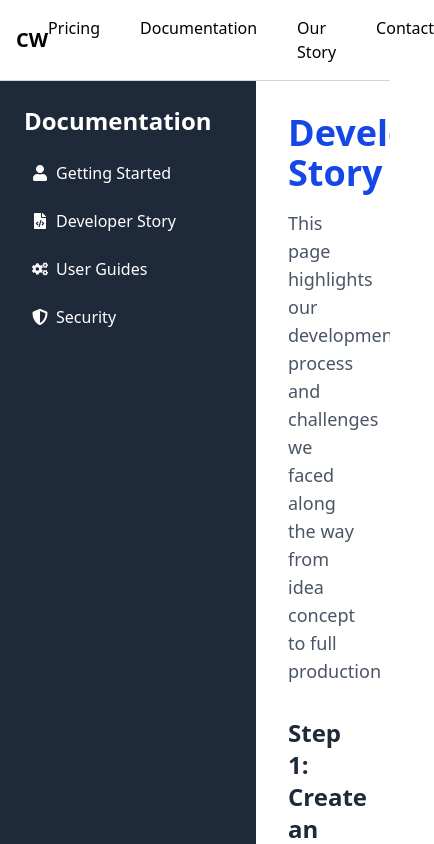
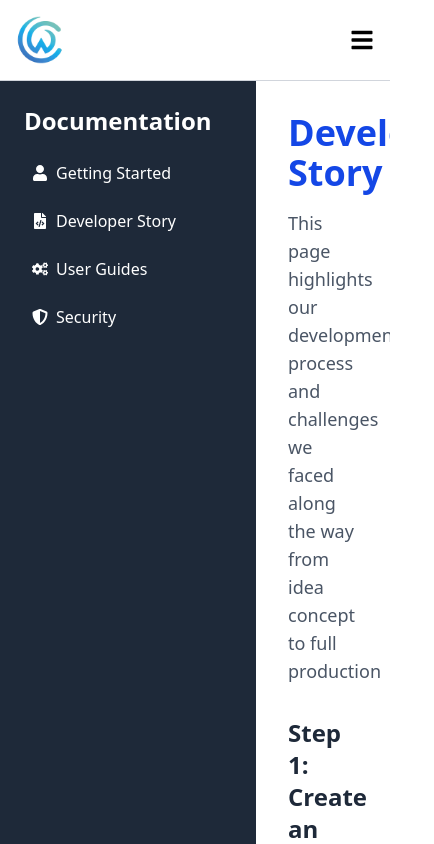
Before and after one commit to PeanutSoup55/cwlanding, a React (Vite) app: page /story in a window 390 px wide. Shown: the top 844 px of the page, 434 px wide, since content can reach past the window. Built offline with nearby package versions, Linux system fonts and the light colour scheme.

Commit message:
made navbar mobile responsive

```diff
--- a/src/components/Navbar.jsx
+++ b/src/components/Navbar.jsx
@@ -1,21 +1,48 @@
-import React from "react";
+import React, { useState } from "react";
 import { Link } from "react-router-dom";
+import { FaBars, FaTimes } from "react-icons/fa"; // Icons for menu toggle
+import cw from "../assets/cw.png";
 
 const Navbar = () => {
+  const [isOpen, setIsOpen] = useState(false);
+
   return (
-    <nav className="top-0 left-0 w-full bg-transparent py-4 z-10">
+    <nav className="top-0 left-0 w-full bg-transparent py-4">
       <div className="container mx-auto px-4 flex justify-between items-center">
+        {/* Logo */}
+        <button className="text-black font-semibold text-xl">
+          <Link to={"/"}>
+            <img src={cw} alt="CW" className="h-12 w-auto" />
+          </Link>
+        </button>
 
-        <button className="text-black font-semibold text-xl"><Link to={"/"}>CW</Link></button>
-        <div className="space-x-8 text-black">
+        {/* Desktop Menu */}
+        <div className="hidden md:flex space-x-8 text-black">
           <ul className="list-none flex gap-10">
-              <li><Link to="/pricing" className="hover:text-blue-500 cursor-pointer">Pricing</Link></li>
-              <li><Link to="/documentation" className="hover:text-blue-500 cursor-pointer">Documentation</Link></li>
-              <li><Link to="/our-story" className="hover:text-blue-500 cursor-pointer">Our Story</Link></li>
-              <li><Link to="/contact" className="hover:text-blue-500 cursor-pointer">Contact</Link></li>
+            <li><Link to="/pricing" className="hover:text-blue-500 cursor-pointer">Pricing</Link></li>
+            <li><Link to="/documentation" className="hover:text-blue-500 cursor-pointer">Documentation</Link></li>
+            <li><Link to="/our-story" className="hover:text-blue-500 cursor-pointer">Our Story</Link></li>
+            <li><Link to="/contact" className="hover:text-blue-500 cursor-pointer">Contact</Link></li>
           </ul>
         </div>
+
+        {/* Mobile Menu Button */}
+        <button className="md:hidden text-2xl" onClick={() => setIsOpen(!isOpen)}>
+          {isOpen ? <FaTimes /> : <FaBars />}
+        </button>
       </div>
+
+      {/* Mobile Menu Dropdown */}
+      {isOpen && (
+        <div className="md:hidden absolute top-16 left-0 w-full bg-white shadow-md">
+          <ul className="flex flex-col items-center space-y-4 py-6">
+            <li><Link to="/pricing" className="hover:text-blue-500 cursor-pointer" onClick={() => setIsOpen(false)}>Pricing</Link></li>
+            <li><Link to="/documentation" className="hover:text-blue-500 cursor-pointer" onClick={() => setIsOpen(false)}>Documentation</Link></li>
+            <li><Link to="/our-story" className="hover:text-blue-500 cursor-pointer" onClick={() => setIsOpen(false)}>Our Story</Link></li>
+            <li><Link to="/contact" className="hover:text-blue-500 cursor-pointer" onClick={() => setIsOpen(false)}>Contact</Link></li>
+          </ul>
+        </div>
+      )}
     </nav>
   );
 };
```
Also changed, not shown: src/assets/cw.png.
